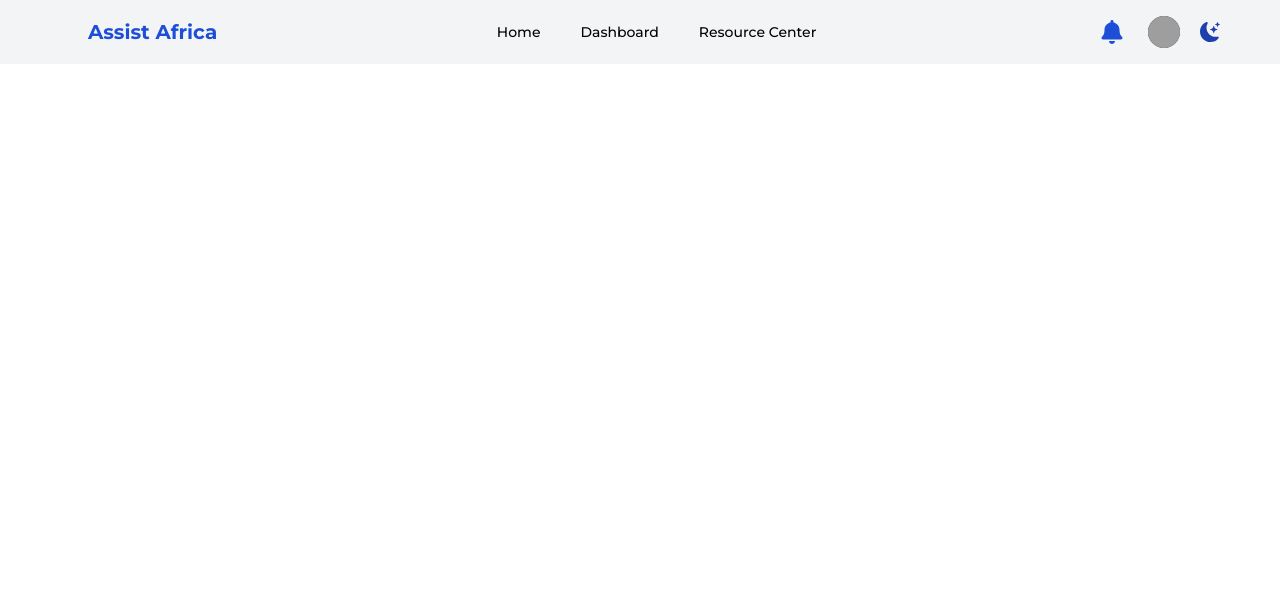
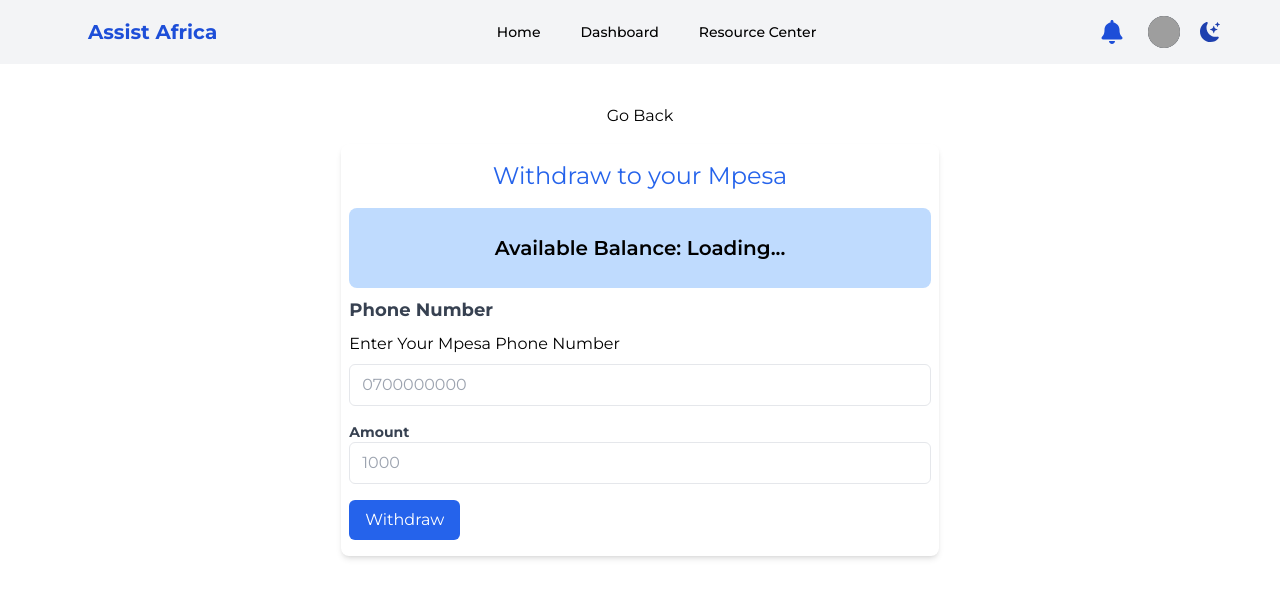
Before and after one commit to Company-XY/Client, a React (Vite) app: page /withdraw in a window 1280 px wide. Shown: the top 598 px of the page. Built offline with nearby package versions, Linux system fonts and the light colour scheme; no server answers; sample sign-in values are in the browser's storage; grey boxes are pictures that could not be loaded.

Commit message:
'frontend_cleanup'

```diff
--- a/src/components/Header/NewHeader.jsx
+++ b/src/components/Header/NewHeader.jsx
@@ -145,18 +145,25 @@ const Header = () => {
                       >
                         Your Profile
                       </a>
-                      <a
-                        href="#"
+                      {user.role === "Client" ? (
+                        <RouterLink
+                          to="/deposit"
                           className="block px-4 py-2 text-sm text-gray-700"
                           role="menuitem"
                           tabIndex="-1"
                         >
-                        {user.type === "Client" ? (
-                          <span>Deposit Funds</span>
+                          Deposit Funds
+                        </RouterLink>
                       ) : (
-                          <span>Withdraw Funds</span>
+                        <RouterLink
+                          to="/withdraw"
+                          className="block px-4 py-2 text-sm text-gray-700"
+                          role="menuitem"
+                          tabIndex="-1"
+                        >
+                          Withdraw Funds
+                        </RouterLink>
                       )}
-                      </a>
 
                       <div
                         href="#"
--- /dev/null
+++ b/src/pages/Dashboard/Freelancer/Dashboard/withdraw.jsx
@@ -0,0 +1,145 @@
+import React, { useState, useEffect } from "react";
+import axios from "axios";
+import { useNavigate } from "react-router-dom";
+
+const Withdraw = () => {
+  const [userData, setUserData] = useState(null);
+  const [phone, setPhone] = useState("");
+  const [amount, setAmount] = useState("");
+  const [loading, setLoading] = useState(false);
+  const [success, setSuccess] = useState(false);
+  const [error, setError] = useState("");
+  const navigate = useNavigate();
+
+  useEffect(() => {
+    const userString = localStorage.getItem("user");
+
+    if (userString) {
+      const user = JSON.parse(userString);
+      const userId = user._id;
+      const token = user.token;
+      fetchUserData(userId, token);
+    } else {
+      navigate("/");
+    }
+  }, [navigate]);
+
+  const fetchUserData = async (userId, token) => {
+    try {
+      const response = await axios.get(
+        `https://assist-api-okgk.onrender.com/api/v1/profile/${userId}`,
+        {
+          headers: {
+            Authorization: `Bearer ${token}`,
+          },
+        }
+      );
+
+      setUserData(response.data);
+    } catch (error) {
+      console.error("Failed to fetch user data:", error);
+    }
+  };
+
+  const handleSubmit = async (e) => {
+    e.preventDefault();
+
+    if (parseFloat(amount) > userData.accountBalance) {
+      setError("Insufficient Balance");
+      return;
+    }
+
+    try {
+      setLoading(true);
+      const response = await axios.post(
+        "https://assist-api-okgk.onrender.com/api/v1/withdraw",
+        {
+          phone,
+          amount,
+        }
+      );
+
+      console.log("Withdrawal successful", response.data);
+      setLoading(false);
+      setSuccess(true);
+    } catch (error) {
+      console.error("Error making a withdrawal:", error);
+      setSuccess(false);
+      setLoading(false);
+    }
+  };
+
+  const handleGoBack = (e) => {
+    e.preventDefault();
+    navigate("/dashboard");
+  };
+
+  return (
+    <div className="grid place-items-center max-w-4xl mx-auto mt-24 my-5">
+      <span
+        className="py-2 hover:underline hover:font-semibold cursor-pointer"
+        onClick={handleGoBack}
+      >
+        Go Back
+      </span>
+      <div className="bg-white rounded-lg w-2/3 shadow-md py-4 my-2 px-2">
+        <h2 className="text-2xl text-blue-600 mb-4 text-center">
+          Withdraw to your Mpesa
+        </h2>
+        <div className="bg-blue-200 rounded-lg h-20 grid place-items-center my-2 cursor-pointer">
+          <p className="font-semibold text-xl">
+            Available Balance:{" "}
+            {userData ? userData.accountBalance : "Loading..."}
+          </p>
+        </div>
+        <form onSubmit={handleSubmit}>
+          <div className="mb-4">
+            <label
+              htmlFor="phoneNumber"
+              className="block text-gray-700 text-lg font-bold"
+            >
+              Phone Number
+            </label>
+            <p className="leading-8 py-1">Enter Your Mpesa Phone Number</p>
+            <input
+              type="text"
+              id="phoneNumber"
+              className="w-full border rounded-md py-2 px-3"
+              value={phone}
+              onChange={(e) => setPhone(e.target.value)}
+              required
+              placeholder="0700000000"
+            />
+          </div>
+          <div className="mb-4">
+            <label
+              htmlFor="amount"
+              className="block text-gray-700 text-sm font-bold"
+            >
+              Amount
+            </label>
+            <input
+              type="number"
+              id="amount"
+              className="w-full border rounded-md py-2 px-3"
+              value={amount}
+              onChange={(e) => setAmount(e.target.value)}
+              required
+              placeholder="1000"
+            />
+          </div>
+          {error && <p className="text-red-600 my-2 py-2">{error}</p>}
+          <button
+            type="submit"
+            className="bg-blue-600 text-white py-2 px-4 rounded-md"
+          >
+            {loading ? <span>Please Wait...</span> : <span>Withdraw</span>}
+          </button>
+          {success && <p className="py-2">Withdrawal successful</p>}
+        </form>{" "}
+      </div>
+    </div>
+  );
+};
+
+export default Withdraw;
--- a/src/routes/Routers.jsx
+++ b/src/routes/Routers.jsx
@@ -18,6 +18,7 @@ import JobPage from "../pages/Dashboard/Client/Dashboard/jobPage";
 import JobPage2 from "../pages/Dashboard/Freelancer/Dashboard/JobPage";
 import Deposit from "../pages/Dashboard/Client/Dashboard/deposit";
 import Profile2 from "../pages/Dashboard/Freelancer/Profile/getProfile";
+import Withdraw from "../pages/Dashboard/Freelancer/Dashboard/withdraw";
 
 function Routers() {
   return (
@@ -41,6 +42,7 @@ function Routers() {
       <Route path="/reset" element={<Reset />} />
       <Route path="/password/:token" element={<Password />} />
       <Route path="/deposit" element={<Deposit />} />
+      <Route path="/withdraw" element={<Withdraw />} />
     </Routes>
   );
 }
```
Lines whose indentation alone changed are shown as unchanged.
